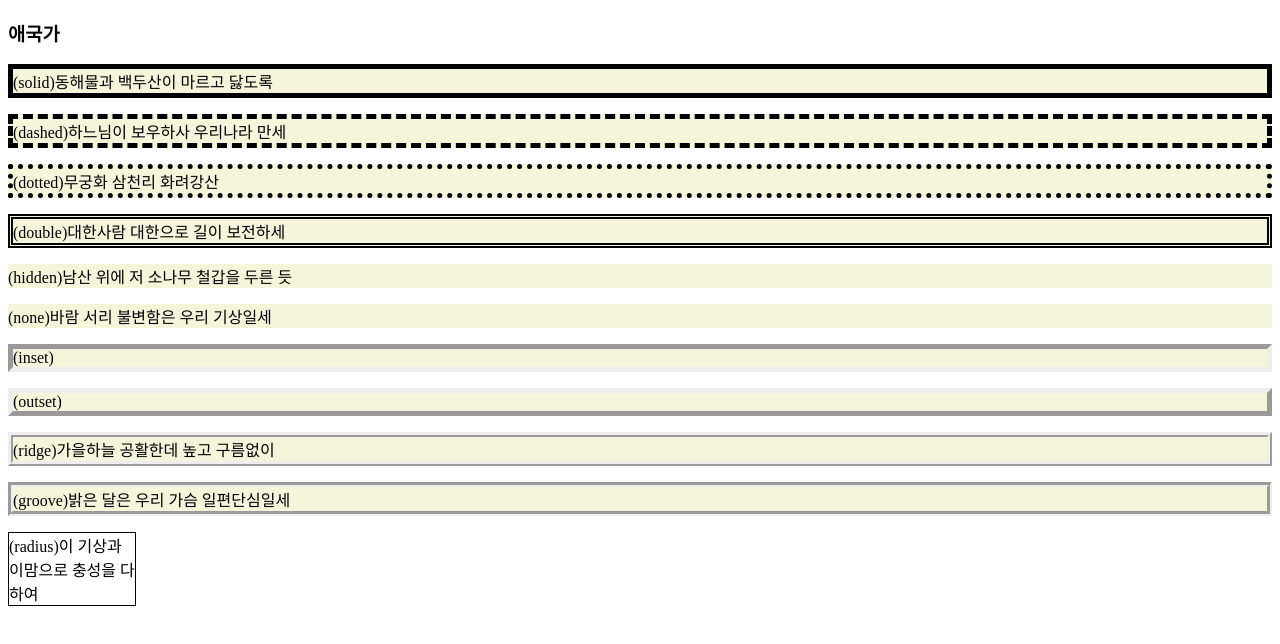
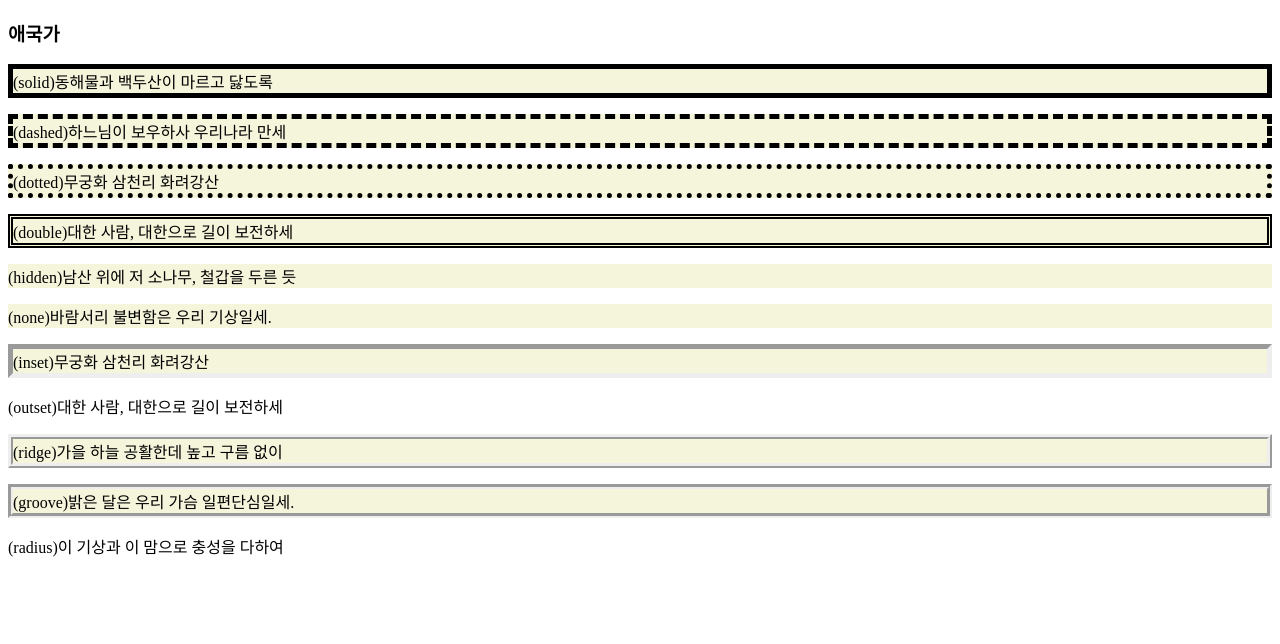
Before and after one commit to ehdrbs1124/ehdrbs1124.github.io, a plain HTML site: page cssBorder1.html in a window 1280 px wide. Drawn offline with Linux system fonts and the light colour scheme.

Commit message:
Update cssBorder1.html

```diff
--- a/cssBorder1.html
+++ b/cssBorder1.html
@@ -1,24 +1,25 @@
-<!doctype html>
+<!doctype html> <!-- cssBorder1.html -->
 <html><head><meta charset="utf-8"/><meta name="viewport"content="width=device-width,initial-scale=1"/>
 <style>
-.pbsolid{border:5px solid; background:beige;} .pbdashed{border:5px dashed; background:beige;}
-.pbdotted{border:5px dotted; background:beige;} .pbdouble{border:5px double; background:beige;}
-.pbhidden{border:5px hidden; background:beige;} .pbnone{border:5px none; background:beige;}
-.pbinset{border:5px inset; background:beige;} .pboutset{border:5px outset; background:beige;}
-.pbridge{border:5px ridge; background:beige;} .pbgroove{border:5px groove; background:beige;}
-.pbrad{ border:1px solid; border-radius:10 px; width:10%;}
+.pbsolid{border:5px solid; background:beige;} .pbdashed{border:5px dashed;background:beige;}
+.pbdotted{border:5px dotted; background:beige;} .pbdouble{border:5px double;background:beige;}
+.pbhidden{border:5px hidden; background:beige;} .pbnone{border:5px none;background:beige;}
+.pbinset{border:5px inset; background:beige;} .pbnone{border:5px none;background:beige;}
+.pbridge{border:5px ridge; background:beige;} .pbgroove{border:5px groove;background:beige;}
+.pbrad{border:5px solid; border-radius:10px;width:10%;}
 </style>
-<title>CSS border실습</title></head>
+<body>
+<title>CSS border실습 </title></head>
 <body><section><h3>애국가</h3>
 <p class="pbsolid">(solid)동해물과 백두산이 마르고 닳도록</p>
 <p class="pbdashed">(dashed)하느님이 보우하사 우리나라 만세</p>
 <p class="pbdotted">(dotted)무궁화 삼천리 화려강산</p>
-<p class="pbdouble">(double)대한사람 대한으로 길이 보전하세</p>
-<p class="pbhidden">(hidden)남산 위에 저 소나무 철갑을 두른 듯</p>
-<p class="pbnone">(none)바람 서리 불변함은 우리 기상일세</p>
-<p class="pbinset">(inset)
-<p class="pboutset">(outset)
-<p class="pbridge">(ridge)가을하늘 공활한데 높고 구름없이</p>
-<p class="pbgroove">(groove)밝은 달은 우리 가슴 일편단심일세</p>
-<p class="pbrad">(radius)이 기상과 이맘으로 충성을 다하여</p>
+<p class="pbdouble">(double)대한 사람, 대한으로 길이 보전하세</p>
+<p class="pbhidden">(hidden)남산 위에 저 소나무, 철갑을 두른 듯</p>
+<p class="pbnone">(none)바람서리 불변함은 우리 기상일세.</p>
+<p class="pbinset">(inset)무궁화 삼천리 화려강산</p>
+<p class="pboutset">(outset)대한 사람, 대한으로 길이 보전하세</p>
+<p class="pbridge">(ridge)가을 하늘 공활한데 높고 구름 없이</p>
+<p class="pbgroove">(groove)밝은 달은 우리 가슴 일편단심일세.</p>
+<p class="pbradius">(radius)이 기상과 이 맘으로 충성을 다하여</p>
 </section></body></html>
```
